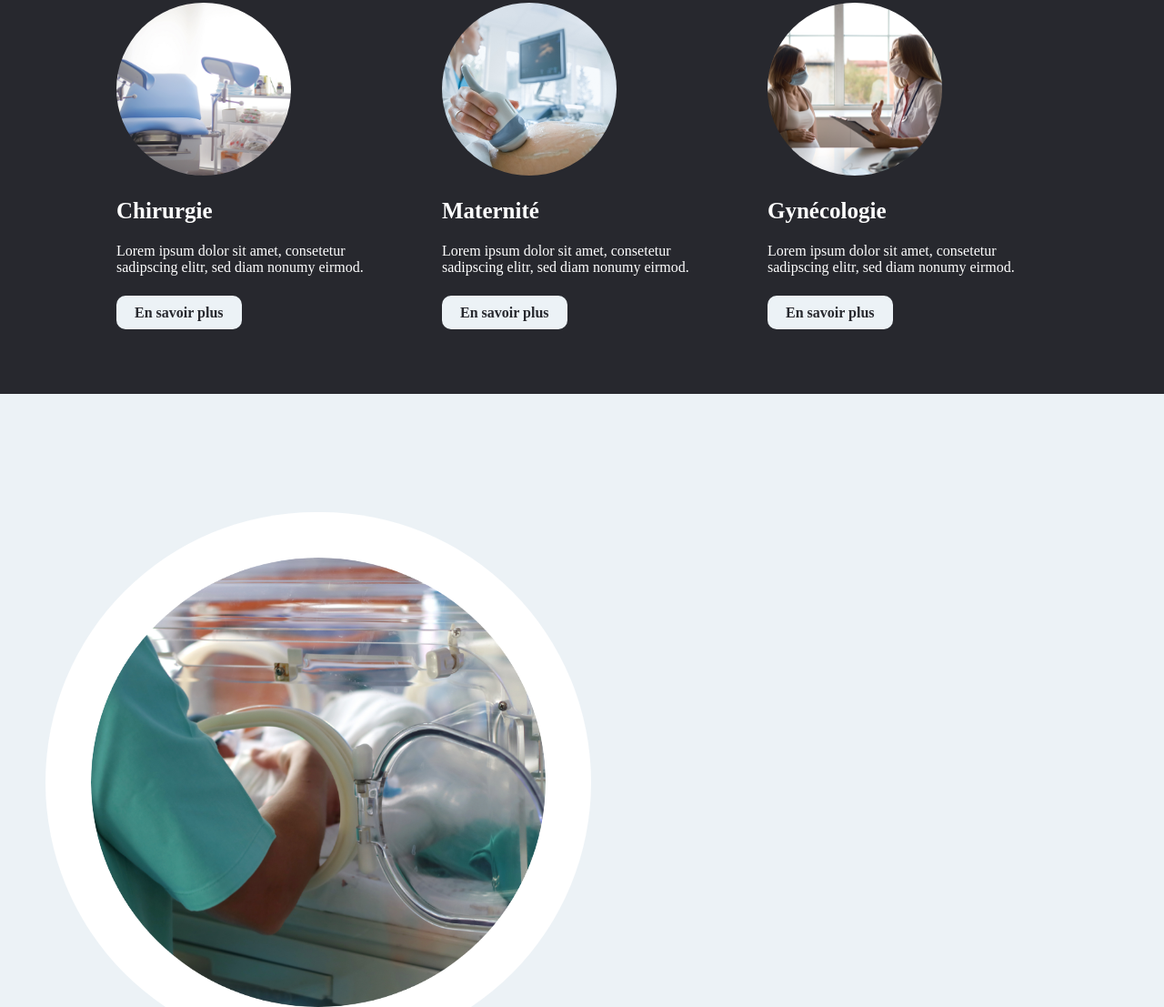
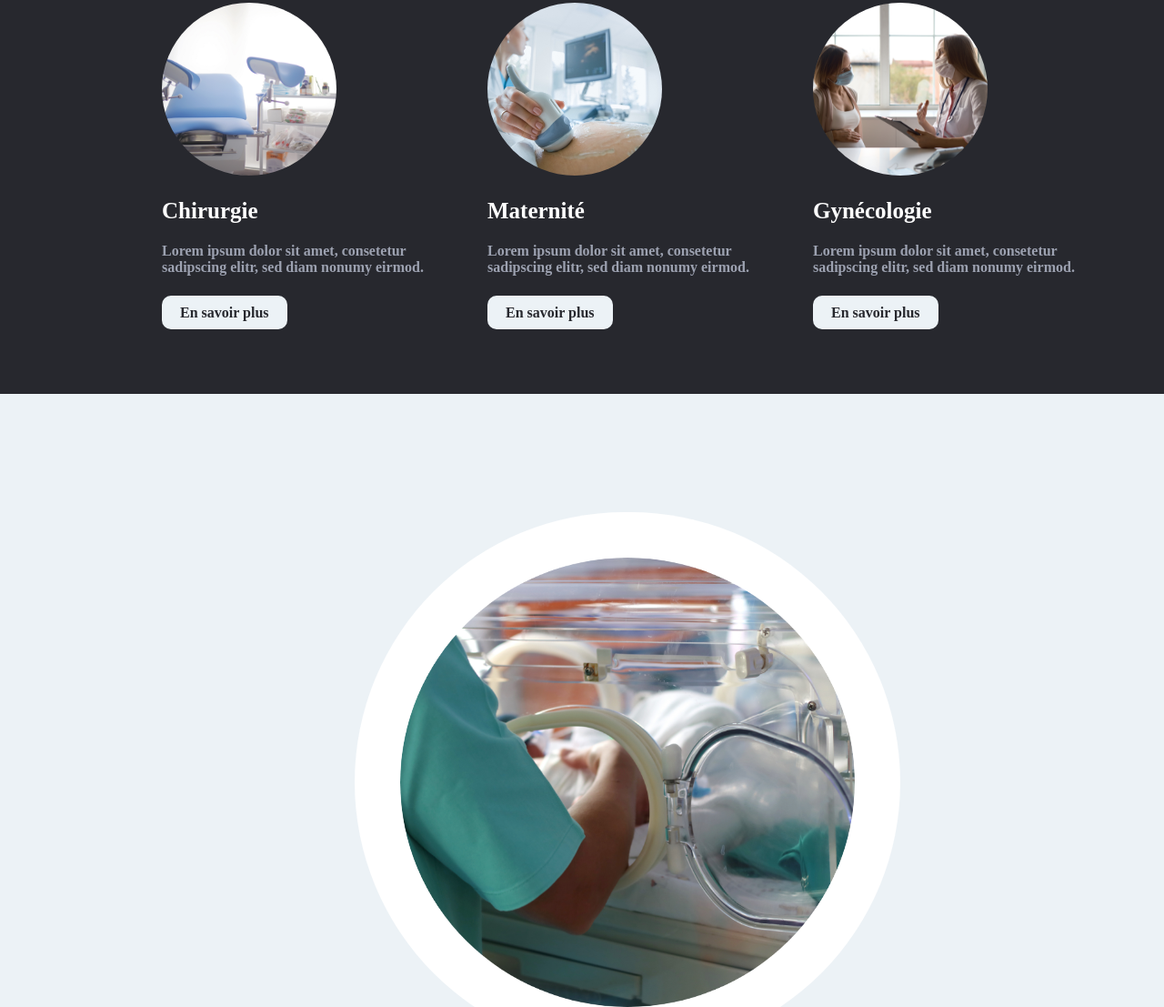
Before and after one commit to enoraglx/CH-Belvedere---Page-daccueil, a plain HTML site: page index.html in a window 1280 px wide. Shown: the part 1269-2376 px from the top of the page at 91% size. Drawn offline with Linux system fonts and the light colour scheme.

Commit message:
Font MAJ

```diff
--- a/style.css
+++ b/style.css
@@ -33,6 +33,7 @@ body{
 body{
     font-family: var(--heading-font-family);
     font-size: var(--heading-font-size);
+    font-weight: 500;
 }
 
 a{
@@ -53,7 +54,8 @@ li{
 }
 
 p{
-    font-weight: 400;
+    font-weight: 550;
+    color: #9CA1B0;
 }
 
 b{
@@ -178,6 +180,7 @@ hr{
 }
 .grid__column__3{
     grid-template-columns: 1fr;
+    padding-left: 100px;
 }
 
 .grid__column__4{
@@ -437,7 +440,6 @@ hr{
     background-color: white;
 }
 
-
 @media (min-width: 968px){
     .newsletter{
         padding: 5rem 0px;
@@ -454,6 +456,7 @@ hr{
     .newsletter__img__outline{
         padding: 50px;
         width: 500px;
+        margin: auto;
     }
 }
 
@@ -577,7 +580,6 @@ hr{
 }
 
 @media (min-width: 968px){
-
     .footer__img{
         width: auto;
     }
@@ -689,5 +691,4 @@ hr{
         max-width: 600px;
     }
 }
-
 /*© 2021 Enora Guilleux.*/
```
